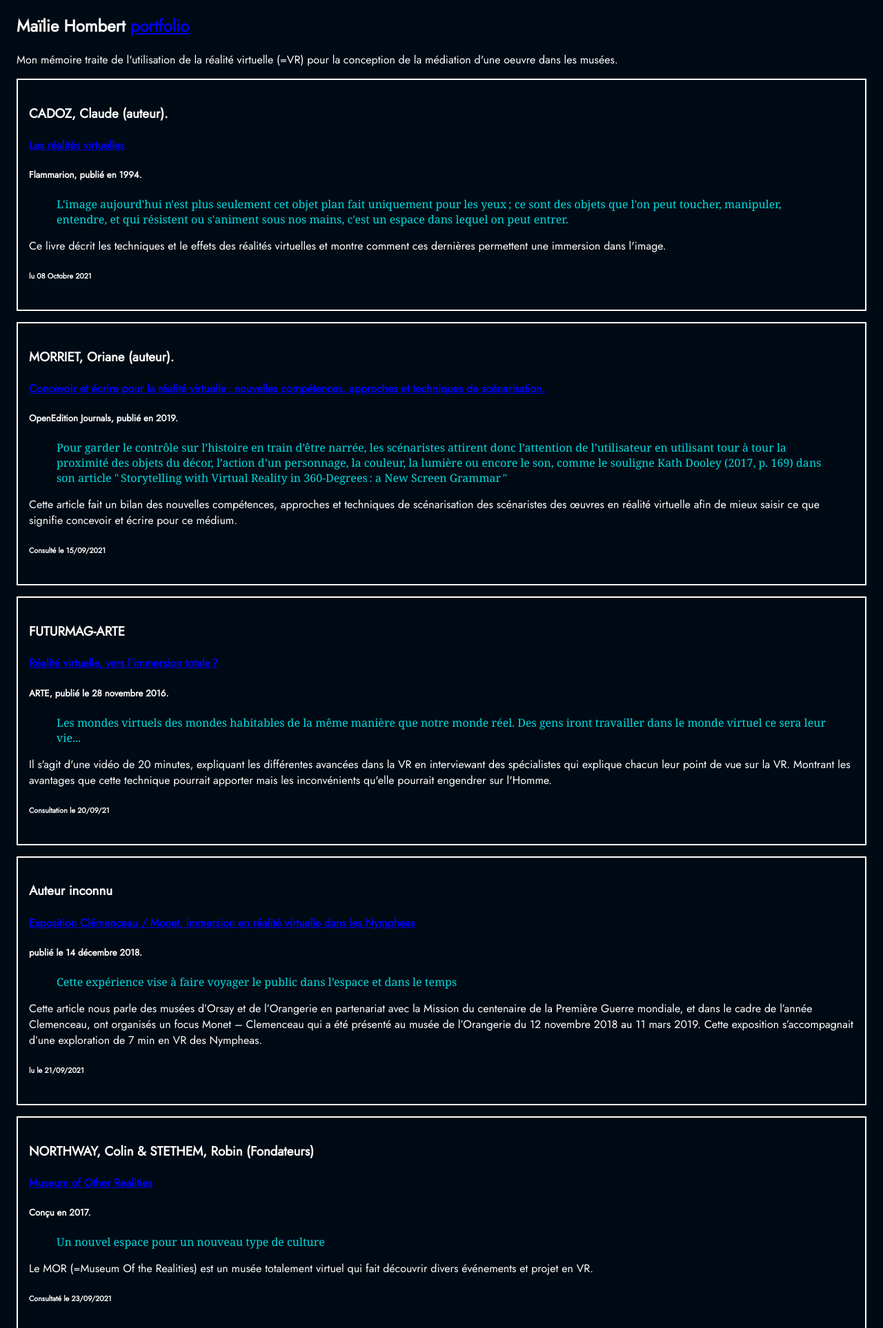
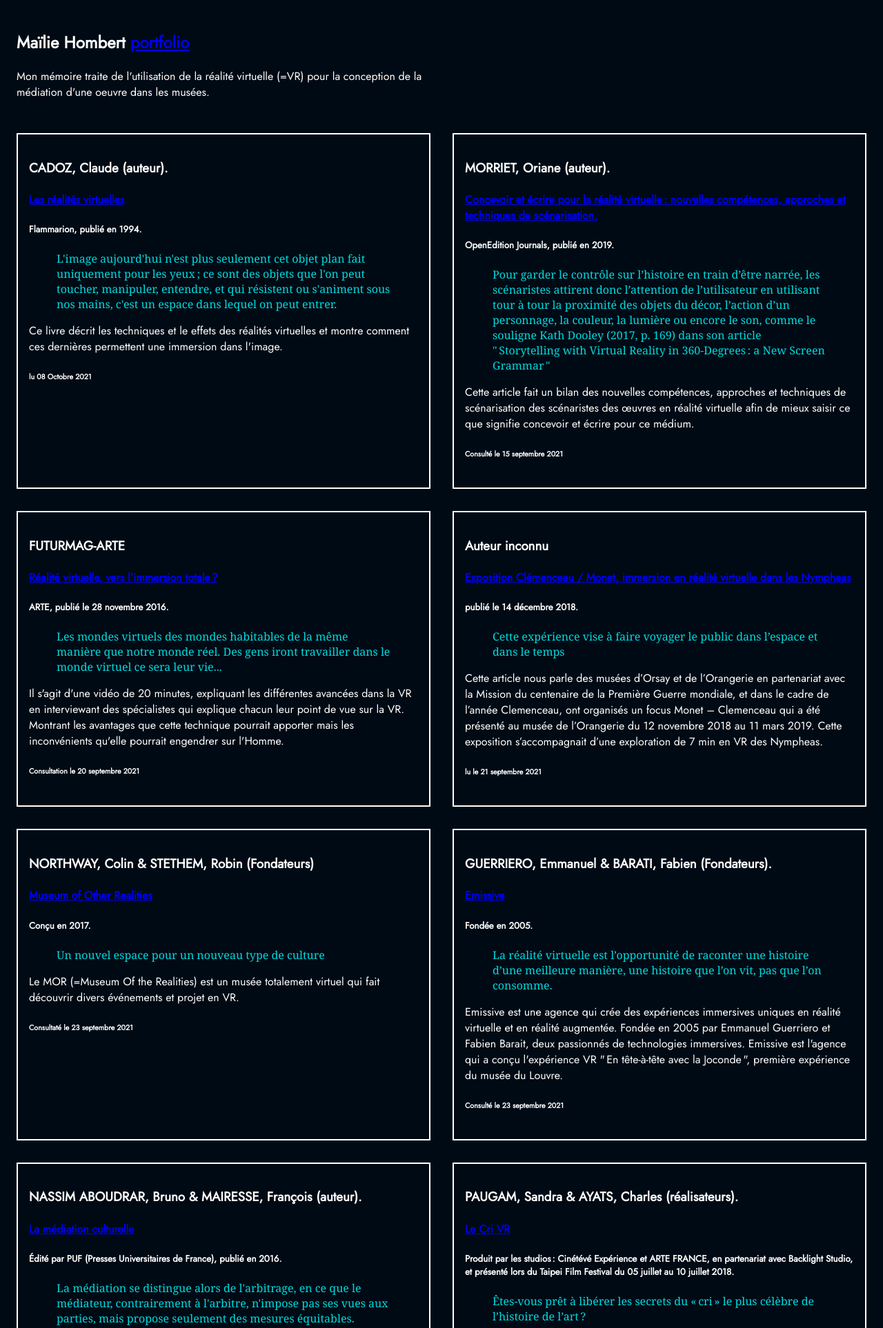
Before and after one commit to mailie-hombert/mailie-hombert.github.io, a PHP site: page /INR_mailie/index.php in a window 1280 px wide. Shown: the top 1926 px of the page at 69% size. Run offline with PHP 8.4, Linux system fonts and the light colour scheme; some libraries are stand-ins or nearby versions.

Commit message:
modifications article et css

```diff
--- a/INR_mailie/articles.php
+++ b/INR_mailie/articles.php
@@ -99,7 +99,7 @@
 
 
     <h6>
-      Consulté le 15/09/2021
+      Consulté le 15 septembre 2021
     </h6>
 
   </article>
@@ -137,7 +137,7 @@
 
 
     <h6>
-      Consultation le 20/09/21
+    Consultation le 20 septembre 2021
     </h6>
 
   </article>
@@ -172,7 +172,7 @@
 
 
     <h6>
-      lu le 21/09/2021
+      lu le 21 septembre 2021
     </h6>
 
   </article>
@@ -209,7 +209,7 @@
 
 
     <h6>
-      Consultaté le 23/09/2021
+      Consultaté le 23 septembre 2021
     </h6>
 
   </article>
@@ -249,7 +249,7 @@
 
 
     <h6>
-      Consulté le 23/09/2021
+      Consulté le 23 septembre 2021
     </h6>
 
   </article>
@@ -284,7 +284,7 @@
 
 
     <h6>
-      En cours de lecture
+      Lu le 30 octobre 2021
     </h6>
 
   </article>
@@ -458,7 +458,7 @@
 
 
     <h6>
-      En cours de lecture
+      Lu le 25 novembre 2021
     </h6>
 
   </article>
@@ -555,7 +555,7 @@
       peinture digitale et notamment le monde des NFT que j’ai trouvé passionnant… surprenant et passionnant.</blockquote>
 
     <p>
-      La galerie schwab si situe dans le 4e arrondissement de Paris, à deux pas du Centre Pompidou. Elle y présente différents domaines de la peinture actuelle, de
+      La galerie schwab si situe dans le 4<sup>e</sup> arrondissement de Paris, à deux pas du Centre Pompidou. Elle y présente différents domaines de la peinture actuelle, de
       l’abstraction à l’expressionisme. Cependant, la nouveauté de cette galerie depuis octobre 2021 est son choix de se diriger vers l’art numérique.
       Des expositions hybrides voient le jour entre ses murs. Désormais, la galerie présente toujours des oeuvres réelles à la galerie mais aussi les versions numériques sous forme de NFT (&#8239;Non Fongible Token&#8239;) dans un métaverse sur la plateforme Cryptovoxels.
     </p>
@@ -740,7 +740,7 @@
 
 
     <h6>
-      Consulté le 09/12/2021
+      Consulté le 09 décembre 2021
     </h6>
 
   </article>
--- a/INR_mailie/style.css
+++ b/INR_mailie/style.css
@@ -8,8 +8,13 @@ body {
 
 aside {
 	margin: 1em;
+	grid-area: 1/1/2/3;
+	width: 50%;
 }
-
+section{
+	display: grid;
+	grid-template-columns: 1fr 1fr;
+}
 article {
 	border: 2px solid white;
 	padding: 1em;
```
